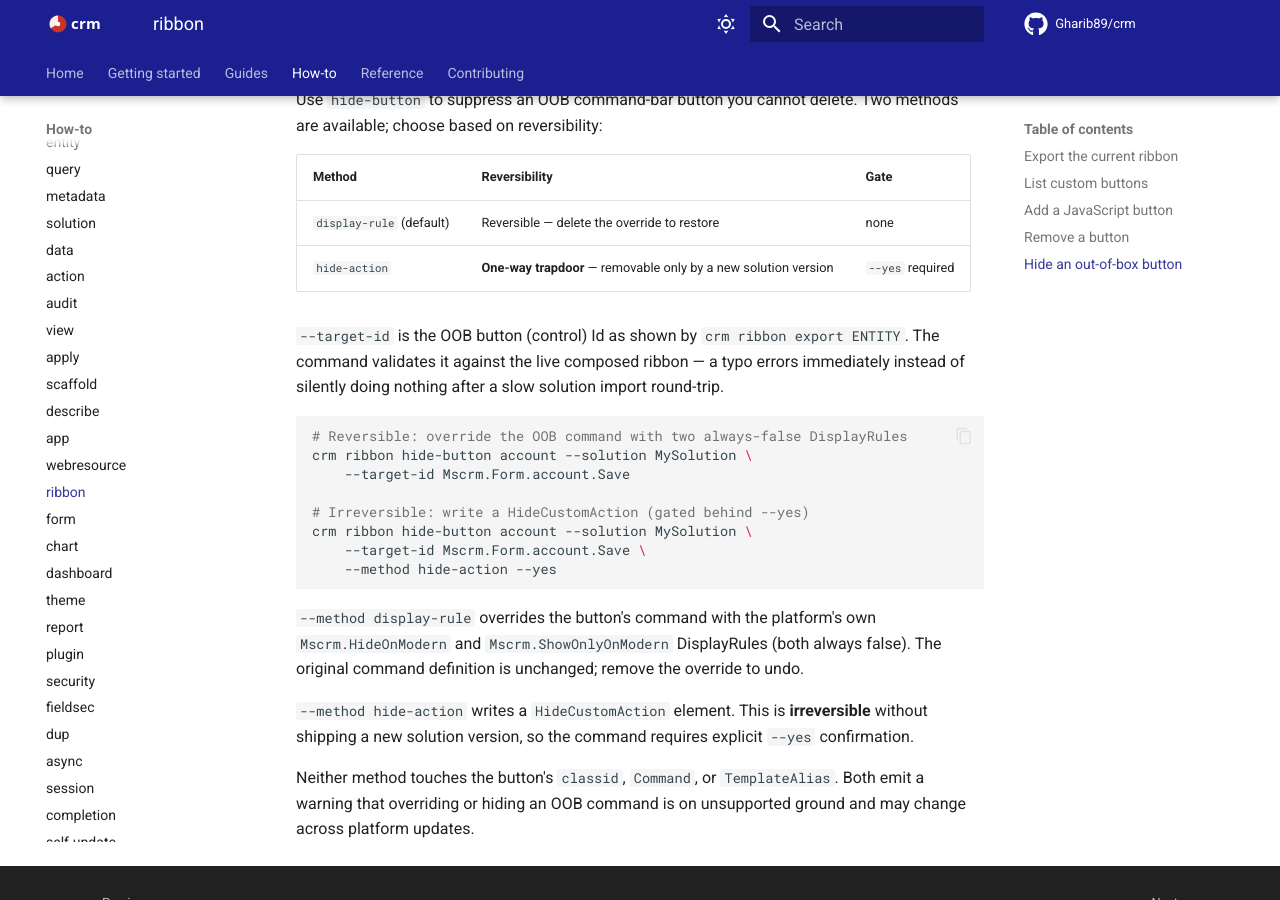
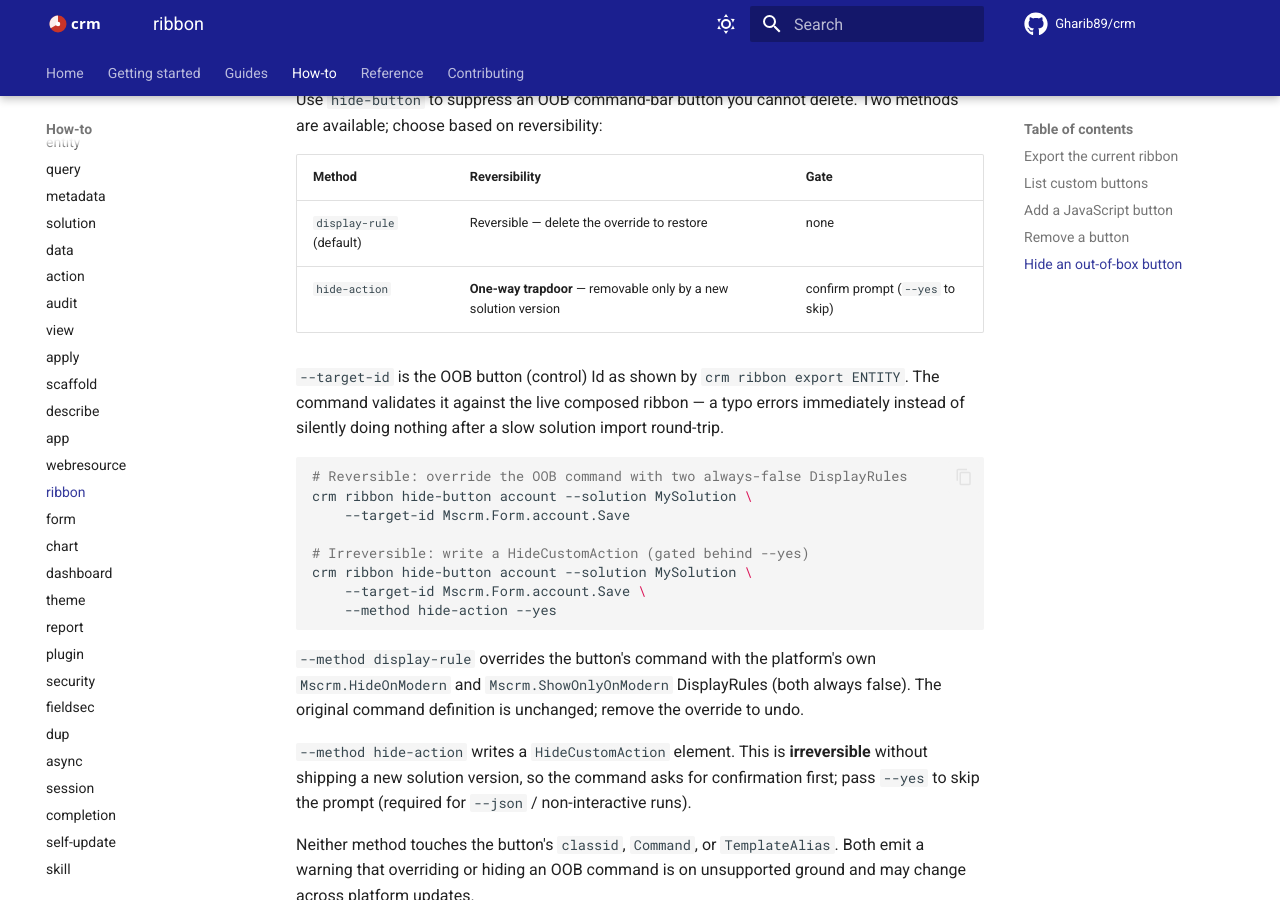
Before and after one commit to Gharib89/crm, an MkDocs documentation site: the page built from docs/how-to/ribbon.md, in a window 1280 px wide and 900 px high, scrolled down 1097 px. Built offline with MkDocs 1.6.1 and Material for MkDocs 9.7.7, drawn with Linux system fonts in a browser that asks for light colours; comment, search, counter and statistics services are not loaded.

Commit message:
docs: clarify hide-action confirmation UX (interactive prompt, --yes skips)
Copilot review flagged that the docs/skill said hide-action is "--yes
required", but `_confirm_destructive` prompts interactively when --yes is
omitted; --yes skips the prompt (and is required for non-interactive/--json
runs). Reword the how-to gate cell + paragraph and the skill reference to
match the real UX. Docs only.

Co-Authored-By: Claude Opus 4.8 <noreply@anthropic.com>
Claude-Session: https://claude.ai/code/session_01HouBivNuV1N7oHFZEsoCzo

```diff
--- a/docs/how-to/ribbon.md
+++ b/docs/how-to/ribbon.md
@@ -49,7 +49,7 @@ methods are available; choose based on reversibility:
 | Method | Reversibility | Gate |
 |---|---|---|
 | `display-rule` (default) | Reversible — delete the override to restore | none |
-| `hide-action` | **One-way trapdoor** — removable only by a new solution version | `--yes` required |
+| `hide-action` | **One-way trapdoor** — removable only by a new solution version | confirm prompt (`--yes` to skip) |
 
 `--target-id` is the OOB button (control) Id as shown by `crm ribbon export ENTITY`.
 The command validates it against the live composed ribbon — a typo errors immediately
@@ -71,8 +71,8 @@ crm ribbon hide-button account --solution MySolution \
 The original command definition is unchanged; remove the override to undo.
 
 `--method hide-action` writes a `HideCustomAction` element. This is **irreversible**
-without shipping a new solution version, so the command requires explicit `--yes`
-confirmation.
+without shipping a new solution version, so the command asks for confirmation first;
+pass `--yes` to skip the prompt (required for `--json` / non-interactive runs).
 
 Neither method touches the button's `classid`, `Command`, or `TemplateAlias`.
 Both emit a warning that overriding or hiding an OOB command is on unsupported
```
Also changed, not shown: crm/skills/reference/customizations.md (+4 -3 lines).
